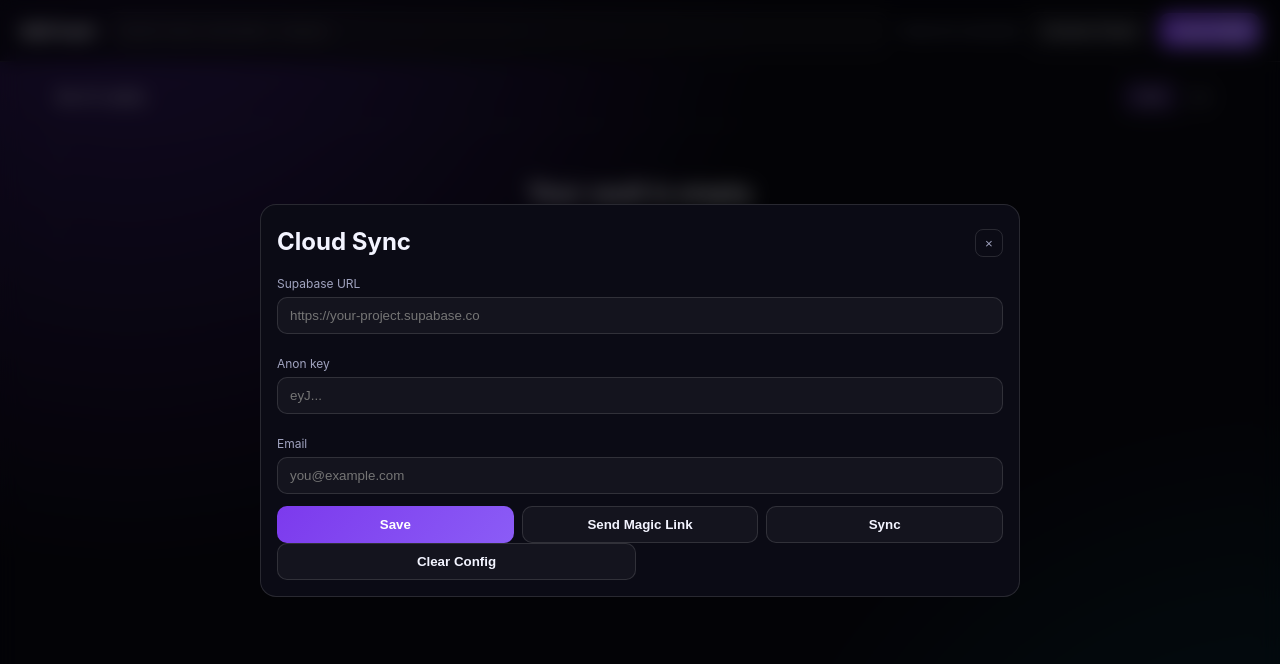
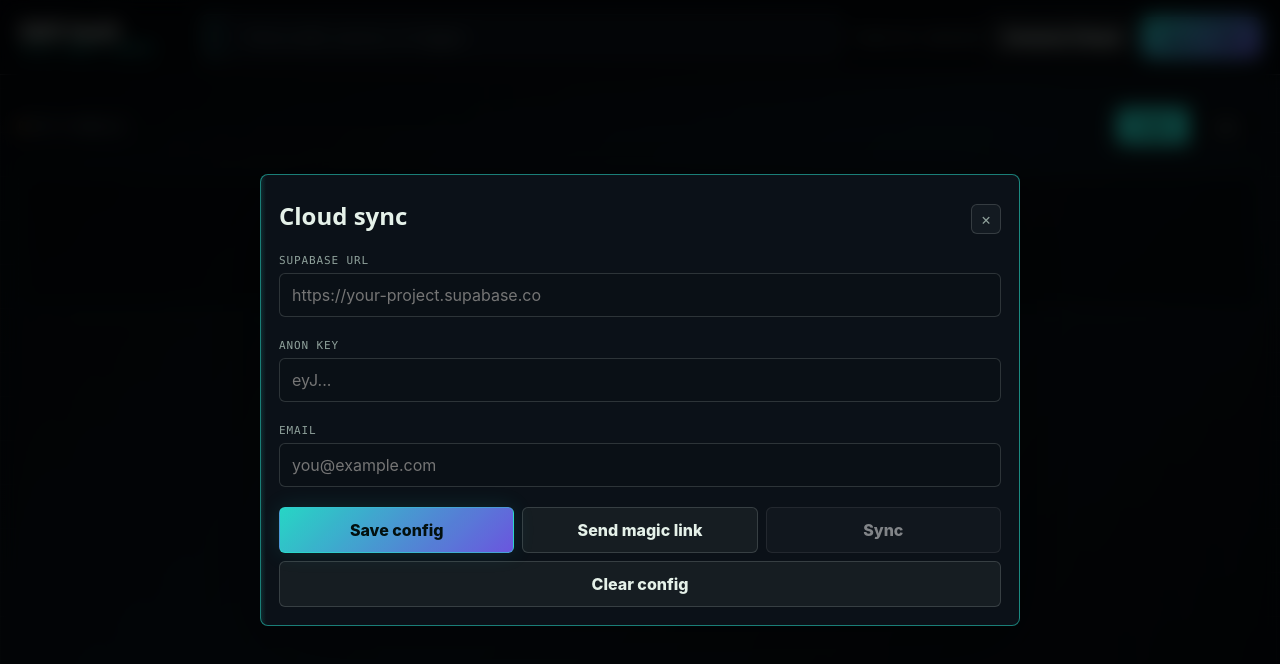
Before and after one commit to Victor-CS-Core/agent-skills-vault, a React (Vite) app: page / in a window 1280 px wide. Both pictures are taken after a click on the button "Connect Cloud". Shown: the top 664 px of the page. Built offline with nearby package versions, Linux system fonts and the light colour scheme.

Commit message:
Refine frontend design system

```diff
--- a/src/App.tsx
+++ b/src/App.tsx
@@ -80,12 +80,16 @@
   return (
     <div className="app-shell">
       <header className="header">
-        <div className="brand">Skill Vault</div>
+        <div className="brand-block">
+          <div className="brand">Skill Vault</div>
+          <div className="brand-kicker">local agent library</div>
+        </div>
         <input
           className="search"
           value={query}
           onChange={(e) => setQuery(e.target.value)}
-          placeholder="Search name, description, category"
+          placeholder="Find a skill, source, or trigger"
+          aria-label="Search skills"
         />
 
         <div className="header-actions">
@@ -110,10 +114,10 @@
 
       <main className="main">
         <div className="toolbar">
-          <div>
+          <div className="count-readout">
             <strong>{filteredSkills.length}</strong> of {skills.length} skills
           </div>
-          <div className="segmented">
+          <div className="segmented" aria-label="View mode">
             <button
               className={viewMode === "card" ? "active" : ""}
               onClick={() => setViewMode("card")}
@@ -131,8 +135,8 @@
 
         {sortedSkills.length === 0 ? (
           <section className="empty">
-            <h2>Your vault is empty</h2>
-            <p>Import from GitHub or add your own skill manually.</p>
+            <h2>No skills indexed</h2>
+            <p>Import a repository or save a markdown skill to start the vault.</p>
           </section>
         ) : (
           <section className={`grid ${viewMode}`}>
--- a/src/components/CloudSyncModal.tsx
+++ b/src/components/CloudSyncModal.tsx
@@ -39,7 +39,7 @@
     <div className="overlay" onClick={onClose}>
       <div className="modal" onClick={(e) => e.stopPropagation()}>
         <div className="modal-head">
-          <h2>Cloud Sync</h2>
+          <h2>Cloud sync</h2>
           <button
             type="button"
             className="icon"
@@ -68,20 +68,20 @@
           placeholder="you@example.com"
         />
 
-        <div className="row-3">
+        <div className="cloud-actions cloud-actions-primary">
           <button
             type="button"
             className="btn"
             onClick={() => void onSaveConfig()}
           >
-            Save
+            Save config
           </button>
           <button
             type="button"
             className="btn ghost"
             onClick={() => void onSendMagicLink()}
           >
-            Send Magic Link
+            Send magic link
           </button>
           <button
             type="button"
@@ -93,13 +93,13 @@
           </button>
         </div>
 
-        <div className="row">
+        <div className="cloud-actions cloud-actions-secondary">
           <button
             type="button"
             className="btn ghost"
             onClick={() => void onClearConfig()}
           >
-            Clear Config
+            Clear config
           </button>
           {showSignOut && (
             <button
@@ -107,7 +107,7 @@
               className="btn ghost"
               onClick={() => void onSignOut()}
             >
-              Sign Out
+              Sign out
             </button>
           )}
         </div>
--- a/src/components/SkillCard.tsx
+++ b/src/components/SkillCard.tsx
@@ -51,13 +51,13 @@
           }}
           aria-label={`Delete ${skill.name}`}
         >
-          x
+          ×
         </button>
       </div>
       <h3>{skill.name}</h3>
       <p>{skill.description || "No description available."}</p>
       <div className="meta">
-        <span>{skill.source}</span>
+        <span className="source-line">{skill.source}</span>
         <div className="meta-actions">
           {canCopyInstall && (
             <button
--- a/src/styles.css
+++ b/src/styles.css
@@ -1,14 +1,21 @@
 :root {
   color-scheme: dark;
-  --bg: #080810;
-  --surface: rgba(255, 255, 255, 0.04);
-  --surface-hover: rgba(255, 255, 255, 0.08);
-  --border: rgba(255, 255, 255, 0.12);
-  --text: #f3f4ff;
-  --muted: #a0a3bf;
-  --brand: #7c3aed;
-  --brand-2: #06b6d4;
-  --danger: #ef4444;
+  --ink: #05070b;
+  --deck: #0b1118;
+  --panel: #111923;
+  --panel-strong: #172331;
+  --label: #e5f1e9;
+  --text: #edf6f2;
+  --muted: #8fa19b;
+  --dim: #53635e;
+  --line: rgba(229, 241, 233, 0.16);
+  --line-hot: rgba(41, 226, 208, 0.52);
+  --trace: #29e2d0;
+  --amber: #f3b64b;
+  --signal: #ee4b8b;
+  --violet: #7b61ff;
+  --danger: #ff5b6e;
+  --shadow: 0 24px 80px rgba(0, 0, 0, 0.36);
 }
 
 * {
@@ -23,20 +30,24 @@
 }
 
 body {
-  font-family: "Inter", system-ui, sans-serif;
+  font-family:
+    "IBM Plex Sans",
+    "Inter",
+    "Segoe UI",
+    system-ui,
+    sans-serif;
   background:
-    radial-gradient(
-      circle at 10% -10%,
-      rgba(124, 58, 237, 0.35),
-      transparent 45%
-    ),
-    radial-gradient(
-      circle at 100% 120%,
-      rgba(6, 182, 212, 0.2),
-      transparent 35%
-    ),
-    var(--bg);
+    linear-gradient(90deg, rgba(229, 241, 233, 0.035) 1px, transparent 1px),
+    linear-gradient(rgba(229, 241, 233, 0.025) 1px, transparent 1px),
+    linear-gradient(135deg, #05070b 0%, #09131a 52%, #05070b 100%);
+  background-size: 44px 44px, 44px 44px, auto;
   color: var(--text);
+}
+
+button,
+input,
+textarea {
+  font: inherit;
 }
 
 .app-shell {
@@ -48,38 +59,86 @@
   top: 0;
   z-index: 50;
   display: grid;
-  grid-template-columns: auto 1fr auto;
-  gap: 12px;
+  grid-template-columns: minmax(168px, auto) minmax(220px, 1fr) auto;
+  gap: 14px;
   align-items: center;
-  padding: 12px 20px;
-  backdrop-filter: blur(16px);
-  background: rgba(8, 8, 16, 0.78);
-  border-bottom: 1px solid var(--border);
+  padding: 14px 20px;
+  background: rgba(5, 7, 11, 0.88);
+  border-bottom: 1px solid var(--line);
+  box-shadow: 0 12px 40px rgba(0, 0, 0, 0.28);
+  backdrop-filter: blur(18px);
+}
+
+.brand-block {
+  display: grid;
+  gap: 2px;
 }
 
 .brand {
+  color: var(--label);
+  font-family:
+    "Space Grotesk",
+    "IBM Plex Sans",
+    system-ui,
+    sans-serif;
+  font-size: 20px;
   font-weight: 800;
-  letter-spacing: -0.4px;
+  letter-spacing: 0;
+  line-height: 1;
+}
+
+.brand-kicker,
+.status,
+.count-readout,
+.badge,
+.meta,
+.modal label,
+.detail-meta {
+  font-family:
+    "IBM Plex Mono",
+    "SFMono-Regular",
+    Consolas,
+    monospace;
+}
+
+.brand-kicker {
+  color: var(--trace);
+  font-size: 10px;
+  letter-spacing: 0.12em;
+  text-transform: uppercase;
 }
 
 .search {
   width: 100%;
-  padding: 10px 12px;
-  border-radius: 10px;
-  border: 1px solid var(--border);
-  background: var(--surface);
+  min-height: 46px;
+  padding: 11px 14px 11px 42px;
+  border: 1px solid var(--line);
+  border-radius: 6px;
+  background:
+    linear-gradient(90deg, rgba(41, 226, 208, 0.12), transparent 28px),
+    var(--deck);
   color: var(--text);
+  box-shadow: inset 0 0 0 1px rgba(5, 7, 11, 0.4);
+}
+
+.search::placeholder {
+  color: var(--dim);
 }
 
 .modal input,
 .modal textarea {
   width: 100%;
-  padding: 10px 12px;
-  border-radius: 10px;
-  border: 1px solid var(--border);
-  background: var(--surface);
+  padding: 11px 12px;
+  border-radius: 6px;
+  border: 1px solid var(--line);
+  background: #0a1016;
   color: var(--text);
   margin-bottom: 12px;
+}
+
+.modal textarea {
+  min-height: 132px;
+  resize: vertical;
 }
 
 .search:focus-visible,
@@ -87,9 +146,10 @@
 .modal textarea:focus-visible,
 .btn:focus-visible,
 .icon:focus-visible,
-.segmented button:focus-visible {
-  outline: 2px solid rgba(124, 58, 237, 0.65);
-  outline-offset: 2px;
+.segmented button:focus-visible,
+.copy-pill:focus-visible {
+  outline: 2px solid var(--trace);
+  outline-offset: 3px;
 }
 
 .header-actions {
@@ -102,7 +162,7 @@
 
 .status {
   color: var(--muted);
-  font-size: 12px;
+  font-size: 11px;
   max-width: 260px;
   overflow: hidden;
   text-overflow: ellipsis;
@@ -110,19 +170,37 @@
 }
 
 .btn {
-  border: 0;
-  background: linear-gradient(130deg, var(--brand), #8b5cf6);
-  color: white;
-  border-radius: 10px;
-  padding: 10px 14px;
-  font-weight: 600;
+  min-height: 38px;
+  border: 1px solid rgba(41, 226, 208, 0.44);
+  background: linear-gradient(135deg, rgba(41, 226, 208, 0.94), rgba(123, 97, 255, 0.86));
+  color: #03100f;
+  border-radius: 6px;
+  padding: 9px 13px;
+  font-weight: 800;
   cursor: pointer;
+  box-shadow: 0 0 22px rgba(41, 226, 208, 0.12);
+}
+
+.btn:hover {
+  transform: translateY(-1px);
+}
+
+.btn:disabled {
+  cursor: not-allowed;
+  filter: grayscale(1);
+  opacity: 0.52;
+  transform: none;
 }
 
 .btn.ghost {
-  background: var(--surface);
-  border: 1px solid var(--border);
-  color: var(--text);
+  background: rgba(229, 241, 233, 0.05);
+  border-color: var(--line);
+  color: var(--label);
+  box-shadow: none;
+}
+
+.btn.ghost:hover {
+  border-color: var(--line-hot);
 }
 
 .btn.full {
@@ -130,27 +208,42 @@
 }
 
 .main {
-  max-width: 1200px;
+  width: min(1280px, 100%);
   margin: 0 auto;
-  padding: 18px;
+  padding: 22px 18px 48px;
 }
 
 .toolbar {
   display: flex;
   justify-content: space-between;
   align-items: center;
-  gap: 10px;
-  margin-bottom: 12px;
+  gap: 12px;
+  margin-bottom: 14px;
+  padding: 10px 0;
+}
+
+.count-readout {
+  color: var(--muted);
+  font-size: 12px;
+  text-transform: uppercase;
+  letter-spacing: 0.08em;
+}
+
+.count-readout strong {
+  color: var(--amber);
 }
 
 .segmented {
-  display: inline-flex;
-  border-radius: 10px;
-  border: 1px solid var(--border);
+  display: inline-grid;
+  grid-template-columns: repeat(2, minmax(72px, 1fr));
+  border: 1px solid var(--line);
+  border-radius: 6px;
   overflow: hidden;
+  background: rgba(5, 7, 11, 0.6);
 }
 
 .segmented button {
+  min-height: 36px;
   border: 0;
   background: transparent;
   color: var(--muted);
@@ -159,13 +252,14 @@
 }
 
 .segmented button.active {
-  color: white;
-  background: rgba(124, 58, 237, 0.24);
+  color: #06110f;
+  background: var(--trace);
+  font-weight: 800;
 }
 
 .grid.card {
   display: grid;
-  grid-template-columns: repeat(auto-fill, minmax(260px, 1fr));
+  grid-template-columns: repeat(auto-fill, minmax(274px, 1fr));
   gap: 12px;
 }
 
@@ -176,15 +270,47 @@
 }
 
 .card {
-  border: 1px solid var(--border);
-  border-radius: 16px;
-  background: var(--surface);
-  padding: 14px;
+  position: relative;
+  min-height: 188px;
+  border: 1px solid var(--line);
+  border-left: 6px solid var(--trace);
+  border-radius: 8px;
+  background:
+    linear-gradient(90deg, rgba(229, 241, 233, 0.055), transparent 1px),
+    linear-gradient(180deg, rgba(229, 241, 233, 0.06), rgba(229, 241, 233, 0.025)),
+    var(--panel);
+  background-size: 18px 100%, auto, auto;
+  padding: 14px 14px 12px;
   cursor: pointer;
+  box-shadow: var(--shadow);
+  transition:
+    border-color 160ms ease,
+    background-color 160ms ease,
+    transform 160ms ease;
+}
+
+.card::after {
+  position: absolute;
+  right: 12px;
+  bottom: 10px;
+  color: rgba(229, 241, 233, 0.12);
+  content: "SKILL";
+  font-family:
+    "IBM Plex Mono",
+    Consolas,
+    monospace;
+  font-size: 10px;
+  letter-spacing: 0.18em;
+}
+
+.grid.list .card {
+  min-height: 120px;
 }
 
 .card:hover {
-  background: var(--surface-hover);
+  border-color: var(--line-hot);
+  background-color: var(--panel-strong);
+  transform: translateY(-2px);
 }
 
 .card-top {
@@ -195,40 +321,62 @@
 }
 
 .badge {
+  max-width: calc(100% - 38px);
+  overflow: hidden;
+  text-overflow: ellipsis;
+  white-space: nowrap;
+  border: 1px solid rgba(243, 182, 75, 0.46);
+  border-radius: 4px;
+  padding: 4px 7px;
+  color: var(--amber);
+  background: rgba(243, 182, 75, 0.1);
   font-size: 11px;
-  border-radius: 999px;
-  padding: 4px 8px;
-  border: 1px solid rgba(124, 58, 237, 0.45);
-  color: #c4b5fd;
-  background: rgba(124, 58, 237, 0.12);
+  letter-spacing: 0.08em;
+  text-transform: uppercase;
 }
 
 .icon {
-  border: 1px solid var(--border);
-  border-radius: 8px;
-  background: transparent;
+  display: inline-grid;
+  place-items: center;
+  border: 1px solid var(--line);
+  border-radius: 6px;
+  background: rgba(229, 241, 233, 0.04);
   color: var(--muted);
-  width: 28px;
-  height: 28px;
+  width: 30px;
+  height: 30px;
   cursor: pointer;
+  line-height: 1;
+}
+
+.icon:hover {
+  color: var(--label);
+  border-color: var(--line-hot);
 }
 
 .icon.danger:hover {
-  color: #fecaca;
-  border-color: rgba(239, 68, 68, 0.6);
-  background: rgba(239, 68, 68, 0.15);
+  color: #fff1f3;
+  border-color: rgba(255, 91, 110, 0.72);
+  background: rgba(255, 91, 110, 0.16);
 }
 
 .card h3 {
-  margin: 10px 0 8px;
-  font-size: 16px;
+  margin: 14px 0 8px;
+  color: var(--label);
+  font-family:
+    "Space Grotesk",
+    "IBM Plex Sans",
+    system-ui,
+    sans-serif;
+  font-size: 18px;
+  line-height: 1.15;
+  overflow-wrap: anywhere;
 }
 
 .card p {
   margin: 0;
   color: var(--muted);
   font-size: 13px;
-  line-height: 1.5;
+  line-height: 1.55;
   display: -webkit-box;
   -webkit-line-clamp: 3;
   line-clamp: 3;
@@ -241,9 +389,16 @@
   justify-content: space-between;
   flex-wrap: wrap;
   gap: 10px;
-  margin-top: 12px;
-  font-size: 12px;
-  color: var(--muted);
+  margin-top: 14px;
+  padding-top: 10px;
+  border-top: 1px dashed rgba(229, 241, 233, 0.14);
+  color: var(--dim);
+  font-size: 11px;
+}
+
+.source-line {
+  max-width: 100%;
+  overflow-wrap: anywhere;
 }
 
 .meta-actions {
@@ -254,31 +409,43 @@
 }
 
 .copy-pill {
-  border: 1px solid rgba(124, 58, 237, 0.45);
-  background: rgba(124, 58, 237, 0.14);
-  color: #c4b5fd;
-  border-radius: 999px;
+  border: 1px solid rgba(41, 226, 208, 0.44);
+  background: rgba(41, 226, 208, 0.09);
+  color: var(--trace);
+  border-radius: 4px;
   font-size: 11px;
-  font-weight: 600;
+  font-weight: 800;
   padding: 4px 8px;
   cursor: pointer;
 }
 
 .copy-pill:hover {
-  background: rgba(124, 58, 237, 0.22);
+  background: rgba(41, 226, 208, 0.16);
 }
 
 .copy-pill.copied {
-  border-color: rgba(16, 185, 129, 0.45);
-  background: rgba(16, 185, 129, 0.16);
-  color: #6ee7b7;
+  border-color: rgba(243, 182, 75, 0.6);
+  background: rgba(243, 182, 75, 0.15);
+  color: var(--amber);
 }
 
 .empty {
-  border: 1px dashed var(--border);
-  border-radius: 16px;
-  padding: 32px;
+  border: 1px dashed rgba(41, 226, 208, 0.38);
+  border-radius: 8px;
+  padding: 42px 24px;
+  background: rgba(5, 7, 11, 0.44);
   text-align: center;
+}
+
+.empty h2 {
+  margin: 0 0 8px;
+  color: var(--label);
+  font-size: 24px;
+}
+
+.empty p {
+  margin: 0;
+  color: var(--muted);
 }
 
 .overlay {
@@ -287,7 +454,7 @@
   display: flex;
   align-items: center;
   justify-content: center;
-  background: rgba(0, 0, 0, 0.6);
+  background: rgba(0, 0, 0, 0.68);
   backdrop-filter: blur(10px);
   padding: 14px;
   z-index: 100;
@@ -299,97 +466,144 @@
   max-height: min(92vh, 900px);
   overflow: auto;
   overscroll-behavior: contain;
-  border-radius: 16px;
-  border: 1px solid var(--border);
-  background: #0b0b15;
-  padding: 16px;
+  border-radius: 8px;
+  border: 1px solid var(--line-hot);
+  background:
+    linear-gradient(90deg, rgba(41, 226, 208, 0.12), transparent 5px),
+    #0b1118;
+  padding: 18px;
+  box-shadow: var(--shadow);
 }
 
 .modal h2,
 .modal h3 {
-  margin: 6px 0 10px;
+  margin: 6px 0 12px;
+  color: var(--label);
+  font-family:
+    "Space Grotesk",
+    "IBM Plex Sans",
+    system-ui,
+    sans-serif;
 }
 
-.modal-head {
+.modal-head,
+.detail-head {
   display: flex;
   align-items: center;
   justify-content: space-between;
-  gap: 8px;
+  gap: 10px;
 }
 
-.modal-head h2 {
-  margin: 6px 0 10px;
+.modal-head h2,
+.detail-head h2 {
+  margin: 6px 0 12px;
 }
 
 .modal label {
   display: block;
-  font-size: 12px;
   margin: 10px 0 6px;
   color: var(--muted);
+  font-size: 11px;
+  letter-spacing: 0.08em;
+  text-transform: uppercase;
 }
 
 .modal hr {
   border: 0;
-  border-top: 1px solid var(--border);
-  margin: 14px 0;
+  border-top: 1px solid var(--line);
+  margin: 18px 0;
+}
+
+.row,
+.row-2,
+.row-3 {
+  display: grid;
+  gap: 8px;
 }
 
 .row,
 .row-2 {
-  display: grid;
   grid-template-columns: repeat(2, minmax(0, 1fr));
-  gap: 8px;
 }
 
 .row-3 {
+  grid-template-columns: repeat(3, minmax(0, 1fr));
+}
+
+.cloud-actions {
   display: grid;
+  gap: 8px;
+  margin-top: 8px;
+}
+
+.cloud-actions-primary {
   grid-template-columns: repeat(3, minmax(0, 1fr));
-  gap: 8px;
+}
+
+.cloud-actions-secondary {
+  grid-template-columns: repeat(2, minmax(0, 1fr));
+}
+
+.cloud-actions .btn {
+  display: inline-flex;
+  align-items: center;
+  justify-content: center;
+  width: 100%;
+  min-height: 46px;
+  padding-inline: 10px;
+  text-align: center;
+  white-space: normal;
+}
+
+.cloud-actions-secondary .btn:only-child {
+  grid-column: 1 / -1;
 }
 
 .notice {
-  margin-top: 8px;
-  color: #a5b4fc;
+  margin: 10px 0 0;
+  color: var(--amber);
   font-size: 13px;
 }
 
 .detail {
-  width: min(860px, 100%);
-}
-
-.detail-head {
-  display: flex;
-  align-items: center;
-  justify-content: space-between;
-  gap: 8px;
+  width: min(900px, 100%);
 }
 
 .detail-head h2 {
-  margin: 0;
   overflow-wrap: anywhere;
 }
 
 .detail-meta {
   color: var(--muted);
-  font-size: 13px;
+  font-size: 12px;
+}
+
+.detail-meta a,
+.markdown a {
+  color: var(--trace);
 }
 
 .markdown {
-  margin-top: 10px;
-  color: #d7d9ee;
+  margin-top: 12px;
+  color: #d8e4df;
   line-height: 1.7;
 }
 
 .markdown pre {
   overflow: auto;
-  padding: 10px;
-  border-radius: 10px;
-  border: 1px solid var(--border);
-  background: rgba(255, 255, 255, 0.04);
+  padding: 12px;
+  border-radius: 6px;
+  border: 1px solid var(--line);
+  background: rgba(229, 241, 233, 0.045);
 }
 
 .markdown code {
-  font-family: "JetBrains Mono", monospace;
+  color: var(--amber);
+  font-family:
+    "IBM Plex Mono",
+    "JetBrains Mono",
+    Consolas,
+    monospace;
 }
 
 .markdown table {
@@ -404,6 +618,16 @@
 
 .related-skills ul {
   padding-left: 20px;
+}
+
+@media (prefers-reduced-motion: reduce) {
+  *,
+  *::before,
+  *::after {
+    scroll-behavior: auto !important;
+    transition-duration: 0.01ms !important;
+    animation-duration: 0.01ms !important;
+  }
 }
 
 @media (max-width: 980px) {
@@ -431,7 +655,9 @@
 
   .row,
   .row-2,
-  .row-3 {
+  .row-3,
+  .cloud-actions-primary,
+  .cloud-actions-secondary {
     grid-template-columns: 1fr;
   }
 
@@ -449,6 +675,10 @@
     align-items: flex-start;
   }
 
+  .segmented {
+    width: 100%;
+  }
+
   .overlay {
     align-items: flex-start;
     padding: 10px;
@@ -457,11 +687,11 @@
   .modal {
     width: 100%;
     max-height: 88vh;
-    border-radius: 14px;
     margin-top: 8px;
   }
 
-  .modal-head .icon {
+  .modal-head .icon,
+  .detail-head .icon {
     flex: 0 0 auto;
   }
 
@@ -477,31 +707,16 @@
   }
 
   .brand {
-    font-size: 15px;
+    font-size: 18px;
   }
 
+  .brand-kicker,
   .status {
-    font-size: 11px;
+    font-size: 10px;
   }
 
   .main {
     padding: 10px;
-  }
-
-  .toolbar {
-    gap: 8px;
-  }
-
-  .segmented {
-    width: 100%;
-    display: grid;
-    grid-template-columns: 1fr 1fr;
-  }
-
-  .segmented button {
-    width: 100%;
-    padding: 10px 8px;
-    font-size: 13px;
   }
 
   .grid.card {
@@ -510,18 +725,18 @@
   }
 
   .card {
+    min-height: 176px;
     padding: 12px;
-    border-radius: 14px;
   }
 
   .card h3 {
-    font-size: 15px;
+    font-size: 16px;
   }
 
   .meta {
     gap: 6px;
     margin-top: 10px;
-    font-size: 11px;
+    font-size: 10px;
   }
 
   .overlay {
@@ -530,16 +745,15 @@
 
   .modal {
     padding: 12px;
-    border-radius: 12px;
   }
 
   .modal-head h2,
   .detail-head h2 {
-    font-size: 18px;
+    font-size: 20px;
   }
 
   .detail-meta {
-    font-size: 12px;
+    font-size: 11px;
   }
 
   .markdown {
```
Also changed, not shown: src/components/ImportSkillModal.tsx (+6 -6 lines).
